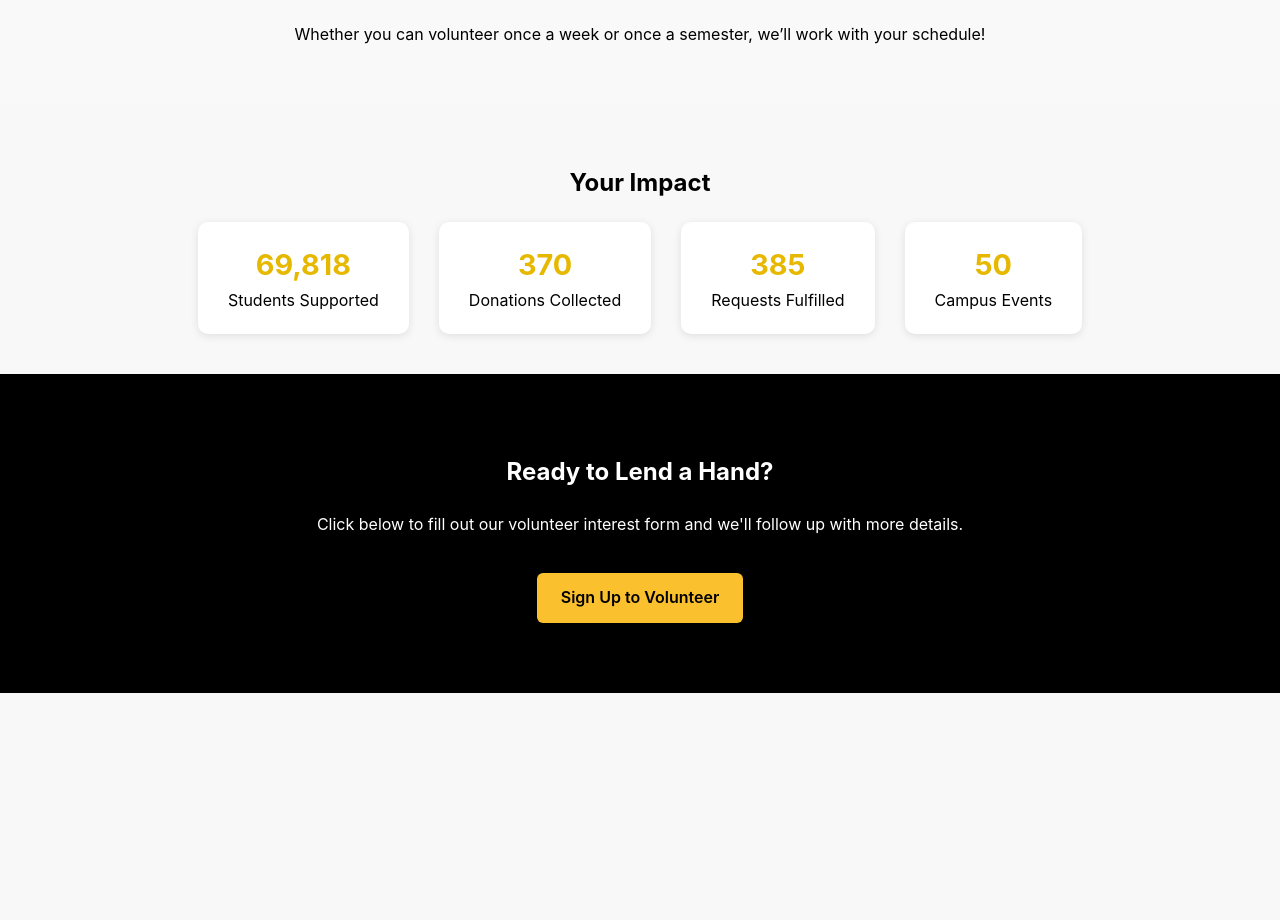
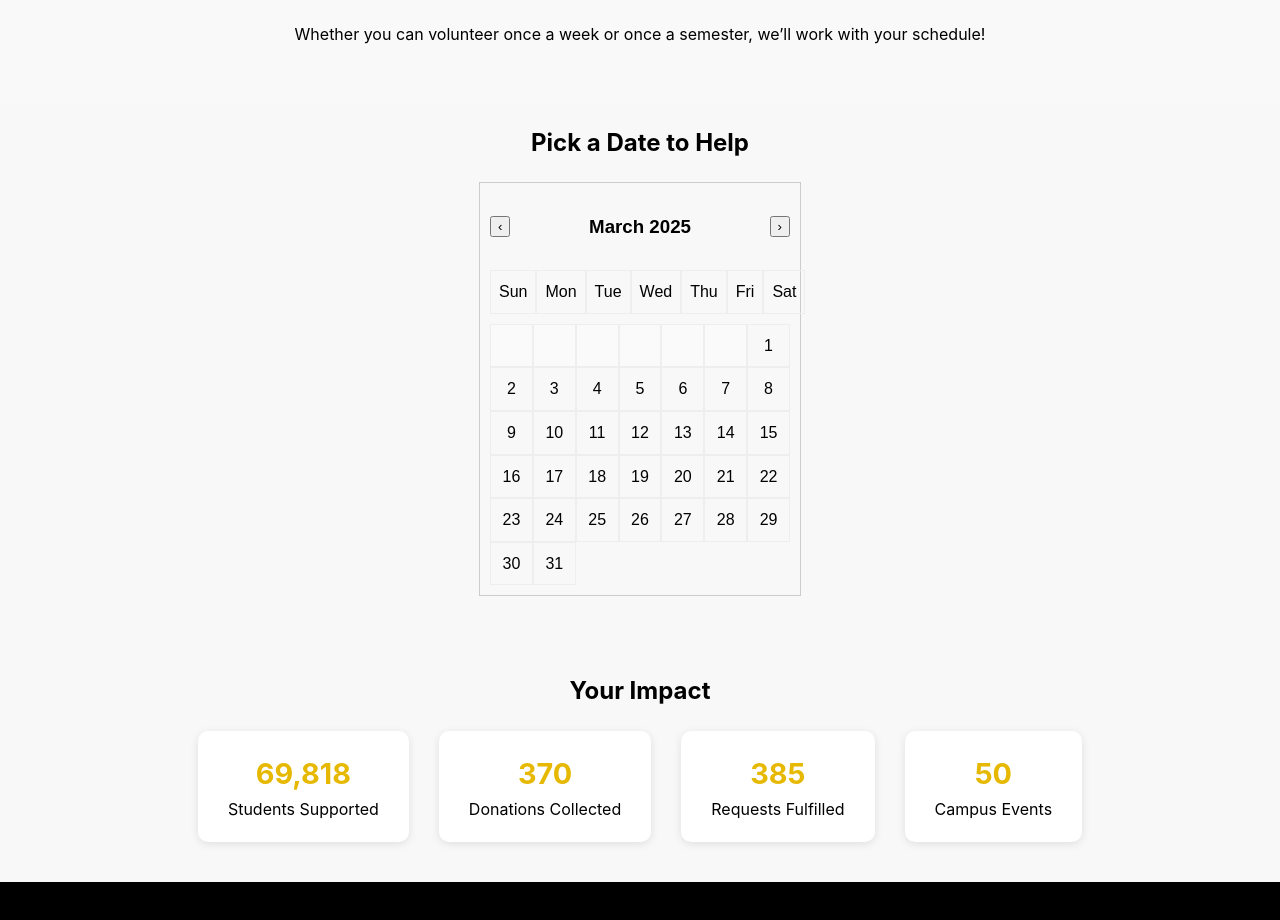
Before and after one commit to kuragii/Knights-Reach, a React (Create React App) app in the folder knights-reach/: page /volunteer in a window 1280 px wide. Shown: the part 820-1740 px from the top of the page. Before the commit the page ends 1513 px from the top, so only its background shows below. Built offline with nearby package versions, Linux system fonts and the light colour scheme.

Commit message:
Added a calendar widget on the Volunteeer Page and a Google Map on the About page.

```diff
--- a/knights-reach/src/pages/About.css
+++ b/knights-reach/src/pages/About.css
@@ -103,3 +103,20 @@
     border-top: 1px solid rgba(255, 255, 255, 0.1);
     margin-top: 60px;
 }
+
+
+.iframe-container {
+    display: flex;
+    justify-content: center;
+    align-items: center;
+    height: 500px; /* Set a specific height, or adjust as needed */
+    margin: 20px 0;
+}
+
+iframe {
+    width: 100%;  /* Adjust as needed */
+    height: 100%; /* Adjust as needed */
+    max-width: 600px; /* Maximum width for the iframe */
+    max-height: 450px; /* Maximum height for the iframe */
+    border: none;
+}
--- a/knights-reach/src/pages/About.js
+++ b/knights-reach/src/pages/About.js
@@ -55,6 +55,12 @@ export default function About() {
                     </section>
                 </div>
 
+<>
+                <div class="iframe-container">
+            <iframe src="https://www.google.com/maps/embed?pb=!1m18!1m12!1m3!1d3502.911643195512!2d-81.20263482450022!3d28.602427375681245!2m3!1f0!2f0!3f0!3m2!1i1024!2i768!4f13.1!3m3!1m2!1s0x88e7685d6a0a495f%3A0x5fd59b92b3c79bab!2sUniversity%20of%20Central%20Florida!5e0!3m2!1sen!2sus!4v1743370793180!5m2!1sen!2sus" width="600" height="450" style={{ border: 0 }} allowfullscreen="" loading="lazy" referrerpolicy="no-referrer-when-downgrade"></iframe>
+        </div></>
+
+
                 <footer className="about-footer">
                     <p>&copy; {new Date().getFullYear()} Knights Reach — Built with 💛 at UCF</p>
                 </footer>
--- a/knights-reach/src/pages/Volunteer.css
+++ b/knights-reach/src/pages/Volunteer.css
@@ -88,3 +88,37 @@
     border-radius: 6px;
     font-weight: bold;
 }
+
+.calendar {
+    border: 1px solid #ccc;
+    padding: 10px;
+    max-width: 300px;
+    margin: 1em auto;
+    font-family: sans-serif;
+  }
+
+  .calendar .header {
+    display: flex;
+    justify-content: space-between;
+    align-items: center;
+  }
+
+  .weekdays, .dates {
+    display: grid;
+    grid-template-columns: repeat(7, 1fr);
+    text-align: center;
+    margin-top: 10px;
+  }
+
+  .weekdays div, .date {
+    padding: 8px;
+    border: 1px solid #eee;
+  }
+
+  .date.active:hover {
+    background: #f0f0f0;
+    cursor: pointer;
+  }
+  .date.empty {
+    background: #fafafa;
+  }
--- a/knights-reach/src/pages/Volunteer.js
+++ b/knights-reach/src/pages/Volunteer.js
@@ -2,6 +2,44 @@ import React from "react";
 import "./Volunteer.css";
 import "../App.css";
 import Navbar from "./Navbar"; // or Volunteer.css if you separate it
+
+const Calendar = ({ onDateClick }) => {
+    const [currentDate, setCurrentDate] = React.useState(new Date());
+
+    const year = currentDate.getFullYear();
+    const month = currentDate.getMonth();
+    const firstDay = new Date(year, month, 1).getDay();
+    const lastDate = new Date(year, month + 1, 0).getDate();
+
+    const days = Array.from({ length: firstDay }, () => null).concat(
+        Array.from({ length: lastDate }, (_, i) => i + 1)
+    );
+
+    return (
+        <div className="calendar">
+            <div className="header">
+                <button onClick={() => setCurrentDate(new Date(year, month - 1, 1))}>‹</button>
+                <h3>{currentDate.toLocaleString('default', { month: 'long' })} {year}</h3>
+                <button onClick={() => setCurrentDate(new Date(year, month + 1, 1))}>›</button>
+            </div>
+            <div className="weekdays">
+                {['Sun', 'Mon', 'Tue', 'Wed', 'Thu', 'Fri', 'Sat'].map(d => <div key={d}>{d}</div>)}
+            </div>
+            <div className="dates">
+                {days.map((d, i) => (
+                    <div
+                        key={i}
+                        className={`date ${d ? 'active' : 'empty'}`}
+                        onClick={() => d && onDateClick?.(new Date(year, month, d))}
+                    >
+                        {d || ''}
+                    </div>
+                ))}
+            </div>
+        </div>
+    );
+};
+
 
 export default function Volunteer() {
     return (
@@ -35,6 +73,13 @@ export default function Volunteer() {
                 <p>Whether you can volunteer once a week or once a semester, we’ll work with your schedule!</p>
             </section>
 
+            {/* Calendar Section */}
+<section className="volunteer-calendar">
+    <h2 style={{ textAlign: 'center' }}>Pick a Date to Help</h2>
+    <Calendar onDateClick={(date) => alert(`You picked: ${date.toDateString()}`)} />
+</section>
+
+
             {/* Impact Stats */}
             <section className="volunteer-impact">
                 <h2>Your Impact</h2>
```
